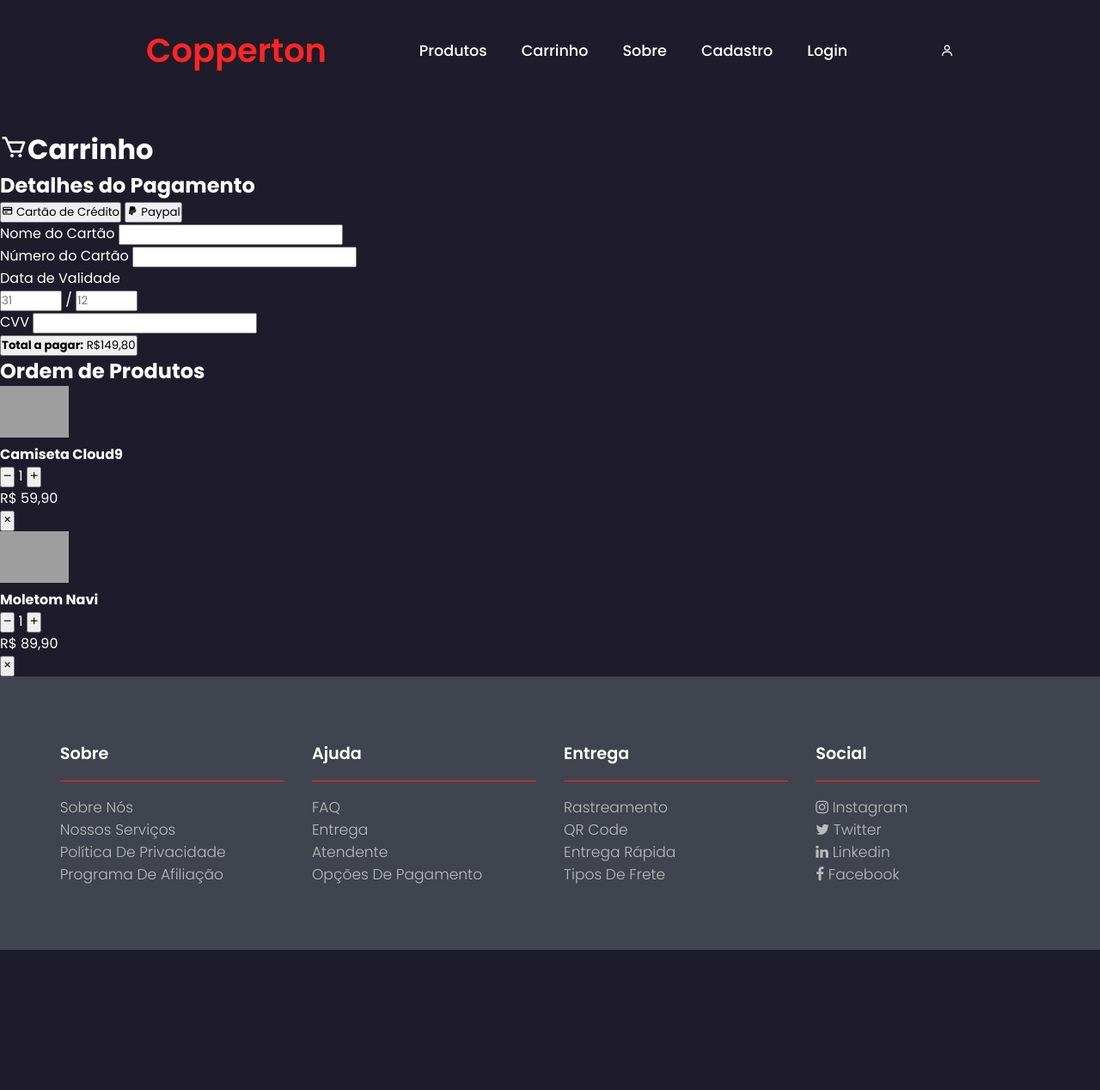
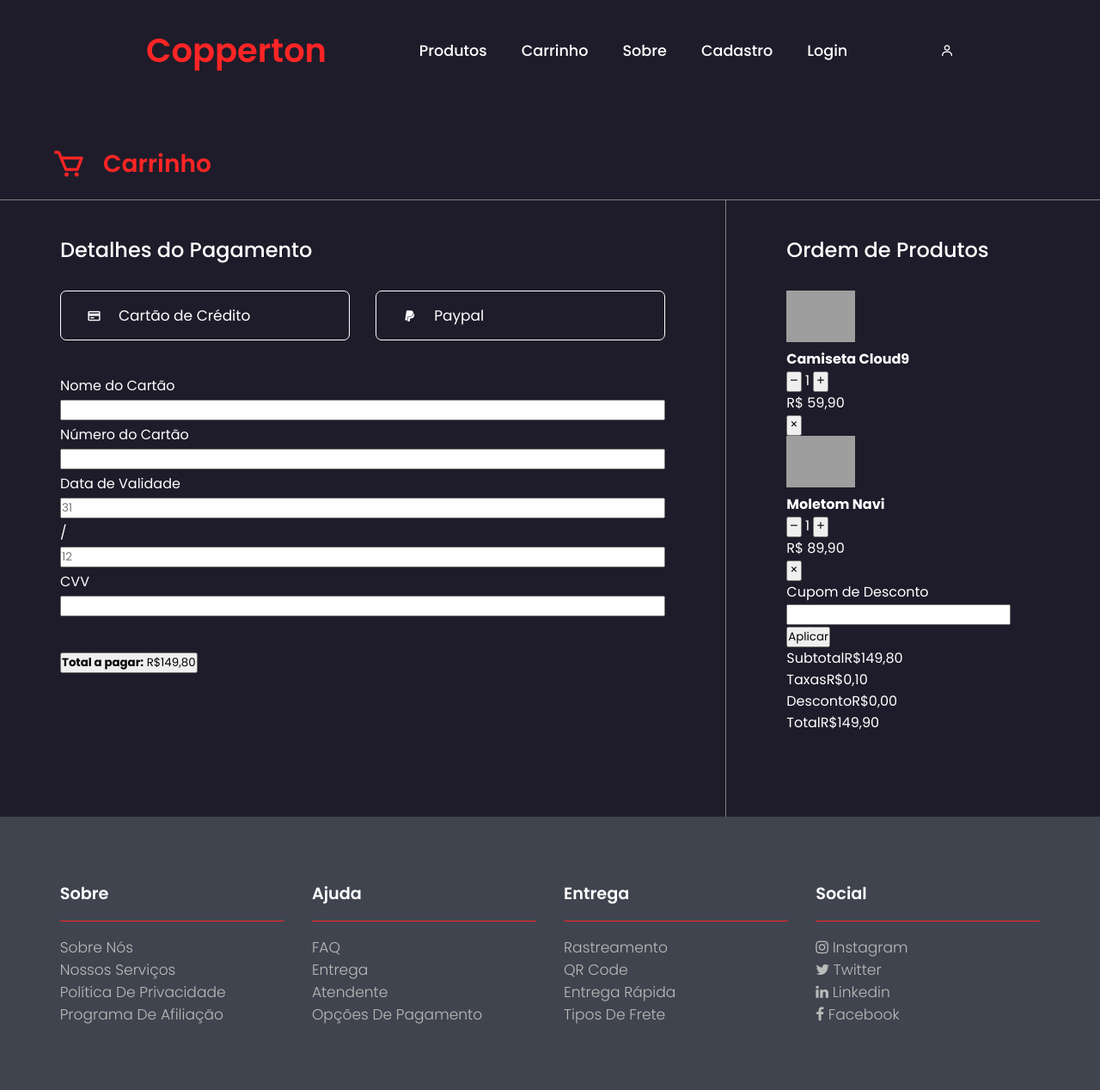
Before and after one commit to saintplis/TCC-Copperton, a PHP site: page / in a window 1280 px wide. Shown: the whole page at 86% size. Before the commit the page ends 1105 px from the top, so only its background shows below. Run offline with PHP 8.4, Linux system fonts and the light colour scheme; grey boxes are pictures that could not be loaded.

Commit message:
Update - Copperton Beta 4.2

```diff
--- a/Desenvolvimento/Cadastro-Produto/code/style.css
+++ b/Desenvolvimento/Cadastro-Produto/code/style.css
@@ -151,7 +151,6 @@ form .local .fields .inputs{
     color: black;
 }
 .inputs input[type="file"]{
-    text-transform: uppercase;
     text-align: center;
     display: block;
     cursor: pointer;
--- a/Desenvolvimento/Carrinho/code/index.html
+++ b/Desenvolvimento/Carrinho/code/index.html
@@ -35,11 +35,11 @@
               <h2 class="section-header">Detalhes do Pagamento</h2>
               <div class="pagamento-form">
                 <div class="pagamento-metodo">
-                  <button class="metodo selecionado">
+                  <button class="js-click">
                     <i class='bx bx-credit-card'></i>
                     <span>Cartão de Crédito</span>
                   </button>
-                  <button class="metodo">
+                  <button class="js-click">
                     <i class='bx bxl-paypal'></i>
                     <span>Paypal</span>
                   </button>
@@ -131,6 +131,29 @@
                   </div>
                 </div>
               </div>
+              <div class="wrapper">
+                <div class="cupom-desconto">
+                  <label for="cupom-desconto" class="labels">Cupom de Desconto</label>
+                  <div class="wrapper-flex">
+                    <input type="text" name="cupom-desconto" id="cupom-desconto" class="inputs">
+                    <button class="cupom-aplicar">Aplicar</button>
+                  </div>
+                </div>
+                <div class="extrato">
+                  <div class="extrato-subtotal">
+                    <span>Subtotal</span><span>R$<span id="extrato-subtotal">149,80</span></span>
+                  </div>
+                  <div class="extrato-taxas">
+                    <span>Taxas</span><span>R$<span id="extrato-taxas">0,10</span></span>
+                  </div>
+                  <div class="extrato-desconto">
+                    <span>Desconto</span><span>R$<span id="extrato-desconto">0,00</span></span>
+                  </div>
+                  <div class="extrato-total">
+                    <span>Total</span><span>R$<span id="extrato-total">149,90</span></span>
+                  </div>
+                </div>
+              </div>
             </section>
           </div>
         </main>
--- a/Desenvolvimento/Carrinho/code/script.js
+++ b/Desenvolvimento/Carrinho/code/script.js
@@ -0,0 +1,3 @@
+$( ".js-click" ).click(function() {
+    $( ".js-click" ).css('background', 'green');
+  });
--- a/Desenvolvimento/Carrinho/code/style.css
+++ b/Desenvolvimento/Carrinho/code/style.css
@@ -15,6 +15,8 @@
   --big-font:5rem;
   --h2-font:2.25rem;
   --p-font:0.9rem;
+  --px: 60px;
+  --radius: 5px;
 }
 *::selection{
   background: var(--main-color);
@@ -59,8 +61,86 @@ header{
   cursor: pointer;
   display: none;
 }
-main{
+section{
+  padding-left: 70px;
+  padding-right: 70px;
+}
+.container{
   margin-top: 150px;
+  max-width: 1440px;
+  min-height: 100vh;
+  display: flex;
+  flex-direction: column;
+}
+.header{
+  font-size: 28px;
+  font-weight: 600;
+  color: #ff2525;
+  border-bottom: 1px solid gray;
+  padding: 20px var(--px);
+  display: flex;
+  align-items: center;
+  gap: 20px;
+}
+.header i{
+  font-size: 40px;
+}
+.item-flex{
+  display: flex;
+  flex-grow: 1;
+}
+.checkout{
+  width: 70%;
+  padding-top: 40px;
+  border-right: 1px solid gray;
+}
+.carrinho{
+  padding-top: 40px;
+}
+.section-header{
+  color: var(--text-color);
+  margin-bottom: 30px;
+  font-size: 24px;
+  font-weight: 500;
+}
+.pagamento-form{
+  margin-bottom: 40px;
+}
+.pagamento-metodo{
+  display: flex;
+  align-items: center;
+  gap: 30px;
+  margin-bottom: 40px;
+}
+.pagamento-metodo button{
+  background: none;
+  border: 1px solid var(--text-color);
+  border-radius: 7px;
+  padding: 15px 30px;
+  color: var(--text-color);
+  font-size: 17px;
+  width: 50%;
+  display: flex;
+  align-items: center;
+  gap: 20px;
+  cursor: pointer;
+}
+.inputs input{
+  height: 42px;
+  margin: 8px 0;
+  padding: 0 15px;
+  outline: none;
+  border: 1px solid gray;
+  border-radius: 5px;
+  font-size: var(--p-font);
+  font-weight: 400;
+  color: var(--background-color);
+}
+form .inputs{
+  display: flex;
+  flex-direction: column;
+  width: 100%;
+  margin: 4px 0;
 }
 .produto-imagem{
   width: 80px;
```
